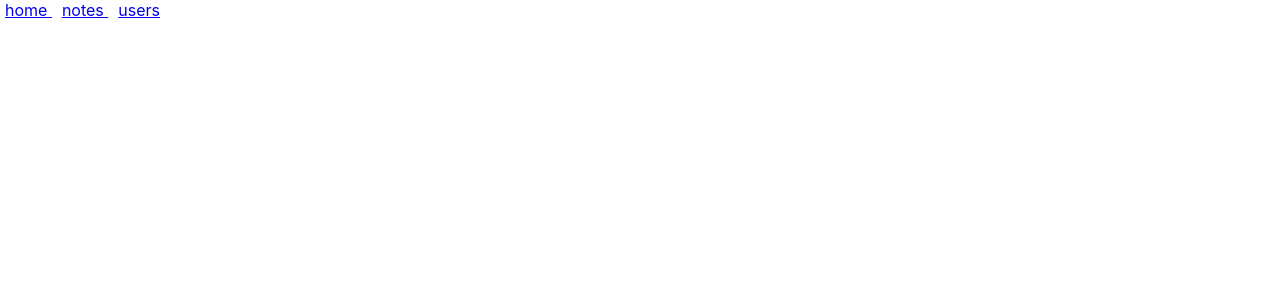
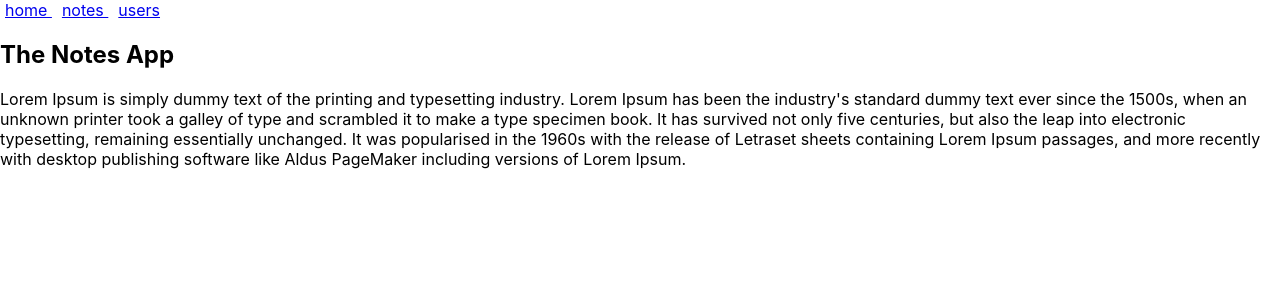
Before and after one commit to jim4067/react-router, a React (Create React App) app: page / in a window 1280 px wide. Shown: the top 300 px of the page. Built offline with nearby package versions, Linux system fonts and the light colour scheme.

Commit message:
feat: added routing for home and users pages

```diff
--- a/src/App.js
+++ b/src/App.js
@@ -4,7 +4,7 @@ import "./App.css";
 
 const Home = () => (
 	<div>
-		<h2>TKTL notes app</h2>
+		<h2>The Notes App</h2>
 		<p>
 			Lorem Ipsum is simply dummy text of the printing and typesetting industry.
 			Lorem Ipsum has been the industry's standard dummy text ever since the 1500s,
@@ -94,7 +94,14 @@ function App() {
 				<Route path='/notes' >
 					<Notes notes={notes} />
 				</Route>
+				<Route path='/user' >
+					<Users />
+				</Route>
+				<Route path='/'>
+					<Home />
+				</Route>
 			</Switch>
+
 		</Router>
 	);
 }
```
